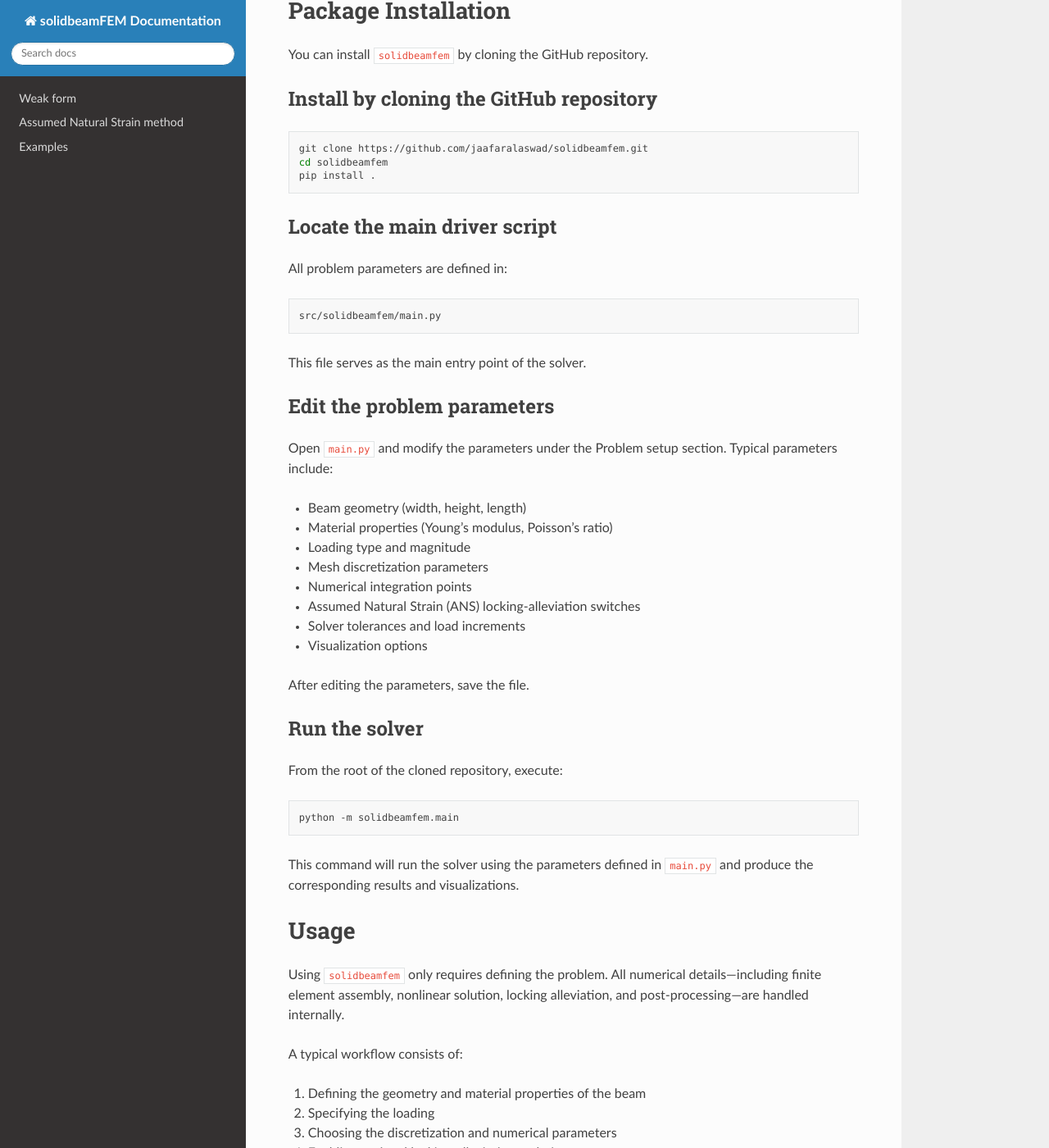
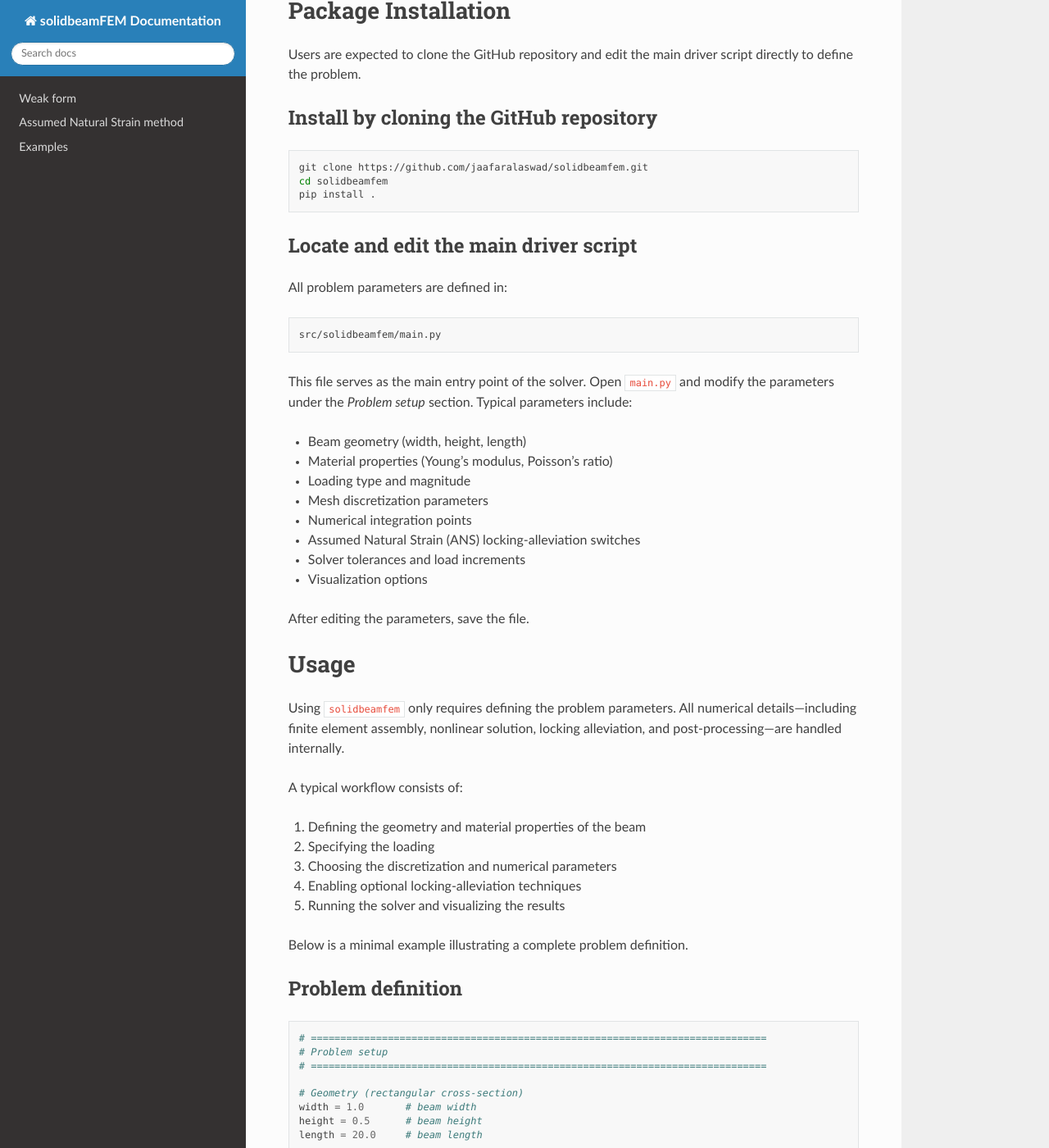
Before and after one commit to jaafaralaswad/solidbeamfem, a Sphinx documentation site: the page built from docs/source/index.rst, in a window 1280 px wide and 1400 px high, scrolled down 559 px. Shown: the whole window at 82% size. Built offline with Sphinx 7.4.7 and the Read the Docs theme 3.1.0, drawn with Linux system fonts in a browser that asks for light colours; some of the changed text lies outside the part shown.

Commit message:
Update index.rst

```diff
--- a/docs/source/index.rst
+++ b/docs/source/index.rst
@@ -1,7 +1,14 @@
 solidbeamFEM Documentation
-=========================
+==========================
 
-Nonlinear finite element solver in Python for beams modeled as continua using brick elements in convected curvilinear coordinates. It alleviates geometry-induced locking modes (membrane, transverse shear, and curvature–thickness locking) using the Assumed Natural Strain (ANS) method. Locking modes can be alleviated selectively to identify which modes are responsible for the observed locking behavior. The solver also supports comparisons with alternative techniques such as h- and p-refinement and reduced integration rules.
+Nonlinear finite element solver in Python for beams modeled as continua using
+brick elements in convected curvilinear coordinates. It alleviates
+geometry-induced locking modes (membrane, transverse shear, and
+curvature–thickness locking) using the Assumed Natural Strain (ANS) method.
+Locking modes can be alleviated selectively to identify which modes are
+responsible for the observed locking behavior. The solver also supports
+comparisons with alternative techniques such as h- and p-refinement and
+reduced integration rules.
 
 .. image:: https://img.shields.io/badge/GitHub-Repository-black?logo=github
    :target: https://github.com/jaafaralaswad/solidbeamfem
@@ -28,7 +35,8 @@
 Package Installation
 ====================
 
-You can install ``solidbeamfem`` by cloning the GitHub repository.
+Users are expected to clone the GitHub repository and edit the main driver
+script directly to define the problem.
 
 Install by cloning the GitHub repository
 ---------------------------------------
@@ -40,8 +48,8 @@
    pip install .
 
 
-Locate the main driver script
------------------------------
+Locate and edit the main driver script
+-------------------------------------
 
 All problem parameters are defined in:
 
@@ -49,13 +57,9 @@
 
    src/solidbeamfem/main.py
 
-This file serves as the main entry point of the solver.
-
-Edit the problem parameters
----------------------------
-
-Open ``main.py`` and modify the parameters under the
-Problem setup section. Typical parameters include:
+This file serves as the main entry point of the solver. Open ``main.py`` and
+modify the parameters under the *Problem setup* section. Typical parameters
+include:
 
 - Beam geometry (width, height, length)
 - Material properties (Young’s modulus, Poisson’s ratio)
@@ -68,23 +72,11 @@
 
 After editing the parameters, save the file.
 
-Run the solver
---------------
-
-From the root of the cloned repository, execute:
-
-.. code-block:: bash
-
-   python -m solidbeamfem.main
-
-This command will run the solver using the parameters defined in
-``main.py`` and produce the corresponding results and visualizations.
-
 
 Usage
 =====
 
-Using ``solidbeamfem`` only requires defining the problem.
+Using ``solidbeamfem`` only requires defining the problem parameters.
 All numerical details—including finite element assembly, nonlinear solution,
 locking alleviation, and post-processing—are handled internally.
 
@@ -97,6 +89,7 @@
 5. Running the solver and visualizing the results
 
 Below is a minimal example illustrating a complete problem definition.
+
 
 Problem definition
 ------------------
@@ -150,8 +143,6 @@
 Once the problem parameters are defined, the solver is executed by running
 the main driver script.
 
-One can edit the problem parameters directly in ``main.py`` and then run the script.
-
 .. code-block:: bash
 
    python -m solidbeamfem.main
@@ -169,5 +160,6 @@
 - Apply Assumed Natural Strain (ANS) corrections if enabled
 - Produce the requested visualizations and plots
 
-More advanced modifications—such as changing constitutive models or boundary conditions—require manual changes to the corresponding
-implementation files within the package.
+More advanced modifications—such as changing constitutive models or boundary
+conditions—require manual changes to the corresponding implementation files
+within the package.
```
